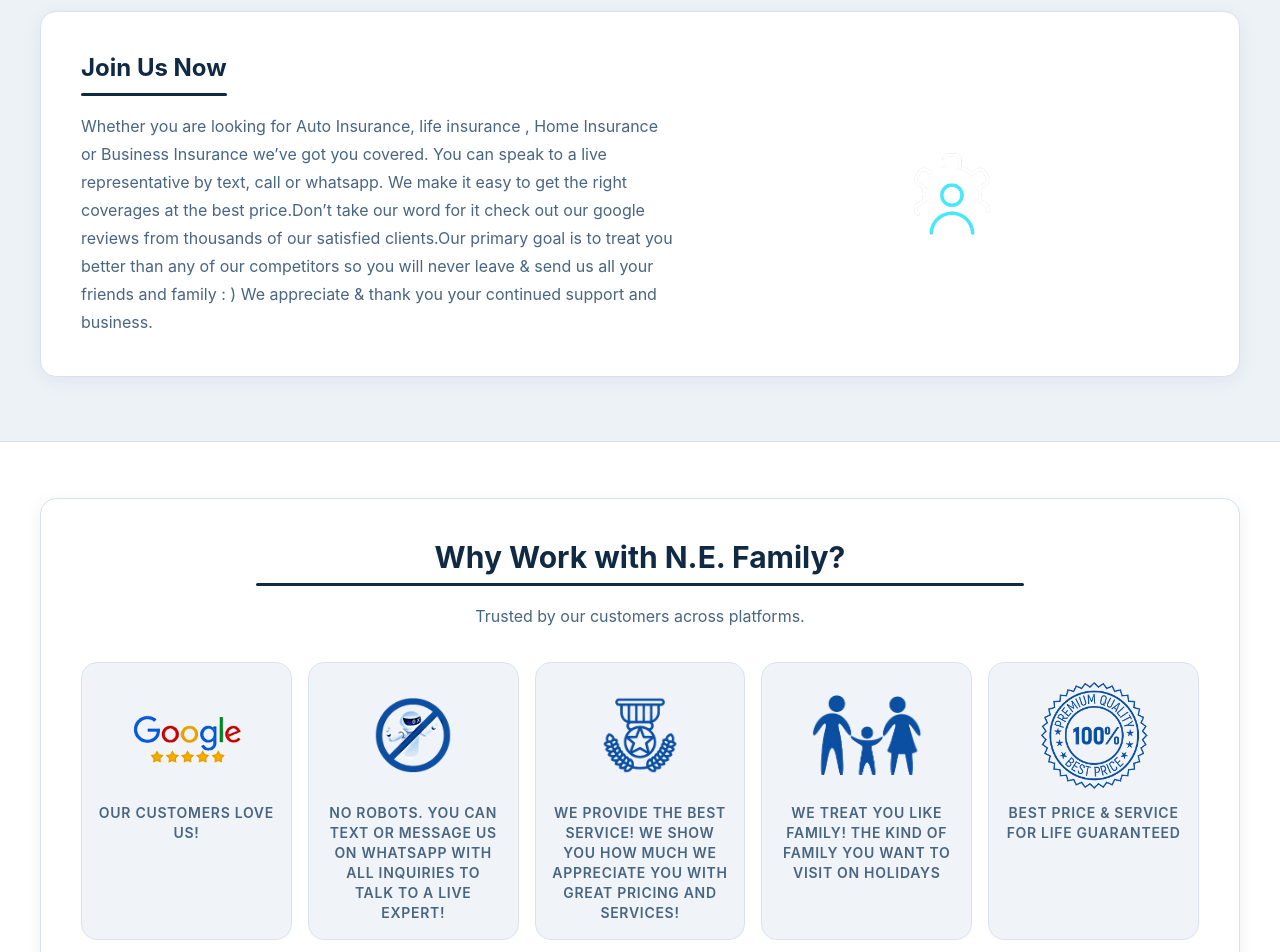
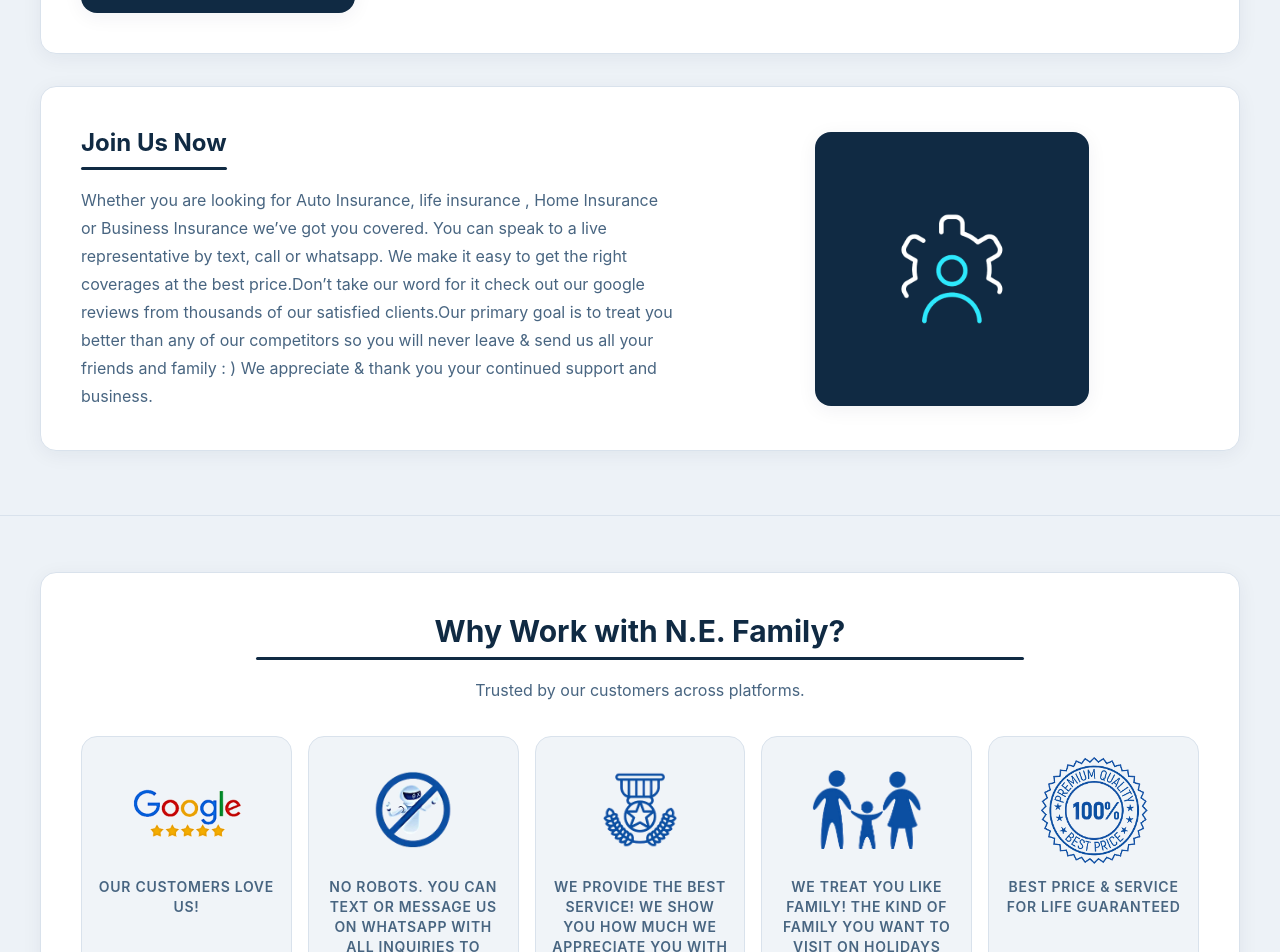
Before and after one commit to harshmali-byte/NE-Family-Website, a React (Vite) app: page / in a window 1280 px wide. Shown: the part 1560-2512 px from the top of the page. Built offline with nearby package versions, Linux system fonts and the light colour scheme.

Commit message:
added-some-fixes

```diff
--- a/src/components/Hero.jsx
+++ b/src/components/Hero.jsx
@@ -15,7 +15,7 @@ function Hero() {
     return () => window.clearInterval(timer)
   }, [rotatingWords.length])
   return (
-    <section className="border-b border-app-border bg-app-card" id="home">
+    <section className="border-b border-app-border bg-app-page" id="home">
       <div className="mx-auto grid w-full max-w-7xl gap-10 px-6 py-16 md:grid-cols-2 md:px-10 md:py-20">
         <div className="space-y-6">
           <p className="inline-flex rounded-pill border border-app-border bg-app-muted px-4 py-1 text-xs font-bold uppercase tracking-wider text-app-text-muted">
@@ -65,7 +65,7 @@ function Hero() {
           </div>
         </div>
 
-        <div className="rounded-card border border-app-border bg-app-muted p-3 md:p-4">
+        <div className="rounded-card  p-3 md:p-4">
           <div className="overflow-hidden rounded-xl">
             <iframe
               allow="accelerometer; autoplay; clipboard-write; encrypted-media; gyroscope; picture-in-picture; web-share"
--- a/src/components/TrustSection.jsx
+++ b/src/components/TrustSection.jsx
@@ -1,6 +1,6 @@
 function TrustSection({ trustMetrics }) {
   return (
-    <section className="border-t border-app-border bg-app-card py-12 md:py-14" id="reviews">
+    <section className="border-t border-app-border bg-app-page py-12 md:py-14" id="reviews">
       <div className="mx-auto w-full max-w-7xl px-4 sm:px-6 md:px-10">
         <article className="card-surface-light interactive-card interactive-card-light p-6 md:p-10">
           <h3 className="card-heading card-text-light text-center md:text-3xl">
--- a/src/components/ValueCards.jsx
+++ b/src/components/ValueCards.jsx
@@ -90,17 +90,13 @@ function ValueCards({ valueCards }) {
                   ${isReverse ? 'md:order-1' : ''}
                 `}
               >
-                <img
-                  src={card.icon}
-                  alt={card.title}
-                  className="
-                    h-24 w-24
-                    md:h-32 md:w-32
-                    lg:h-36 lg:w-36
-                    object-contain
-                    opacity-90
-                  "
-                />
+                <div className="value-card-icon-panel">
+                  <img
+                    src={card.icon}
+                    alt={card.title}
+                    className="value-card-icon-image"
+                  />
+                </div>
               </div>
 
             </article>
--- a/src/index.css
+++ b/src/index.css
@@ -175,6 +175,21 @@ body {
 
   .card-surface-elevated {
     background: var(--color-card-bg-dark-elevated);
+  }
+
+  .value-card-icon-panel {
+    border-radius: var(--radius-card);
+    border: 1px solid var(--color-border-soft);
+    background: var(--color-primary);
+    padding: 2rem;
+    box-shadow: var(--shadow-soft);
+  }
+
+  .value-card-icon-image {
+    height: 9rem;
+    width: 9rem;
+    object-fit: contain;
+    opacity: 1;
   }
 
   .policy-card-gradient {
@@ -405,5 +420,14 @@ body {
     .card-body {
       font-size: var(--card-body-size-md);
     }
+
+    .value-card-icon-panel {
+      padding: 2.5rem;
+    }
+
+    .value-card-icon-image {
+      height: 12rem;
+      width: 12rem;
+    }
   }
 }
```
